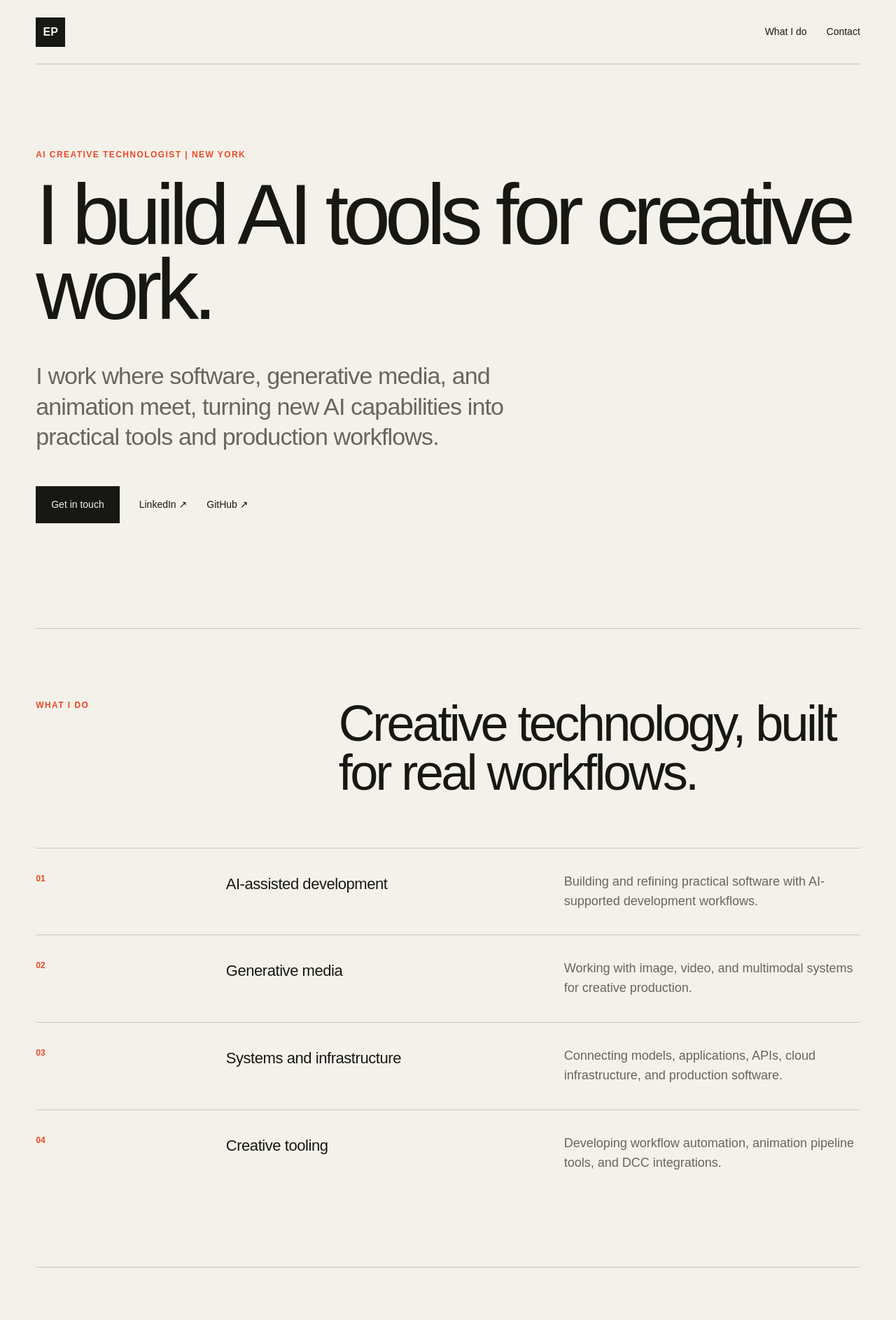
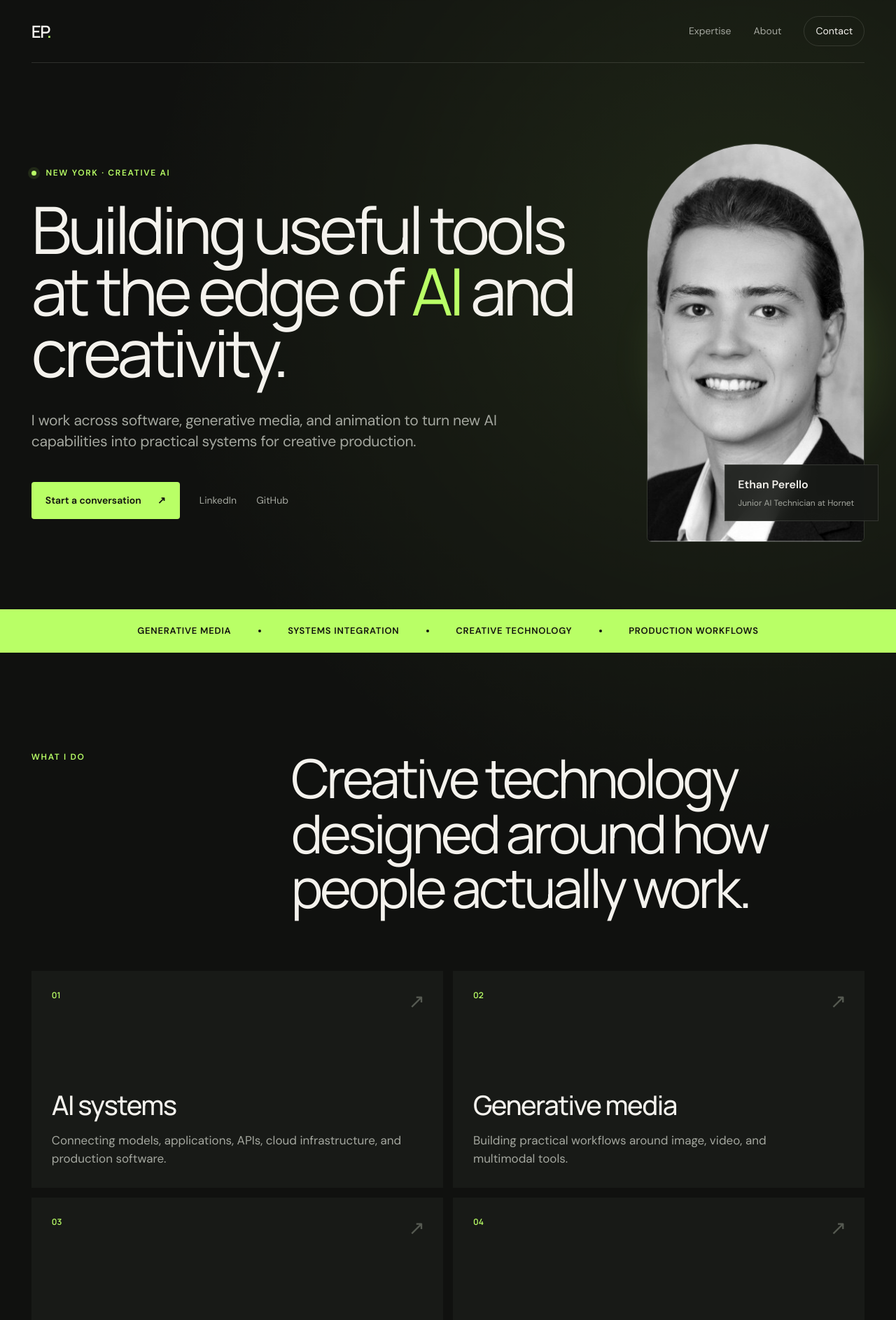
Before and after one commit to EthanPerello/EthanPerello.github.io, a React (Create React App) app: page / in a window 1280 px wide. Shown: the top 1887 px of the page at 70% size. Built offline with nearby package versions, Linux system fonts and the light colour scheme.

Commit message:
Redesign portfolio visual system

```diff
--- a/src/App.css
+++ b/src/App.css
@@ -1,49 +1,118 @@
-:root { --ink: #171714; --paper: #f3f1e9; --muted: #66655f; --line: #cbc8bb; --signal: #e84a28; }
+@import url('https://fonts.googleapis.com/css2?family=DM+Sans:wght@400;500;600&family=Manrope:wght@400;500;600&display=swap');
+
+:root {
+  --ink: #f4f2ed;
+  --paper: #10110f;
+  --panel: #181a17;
+  --panel-soft: #20231f;
+  --muted: #a4a79f;
+  --line: rgba(244, 242, 237, .13);
+  --signal: #b9ff66;
+}
+
 * { box-sizing: border-box; }
 html { scroll-behavior: smooth; }
-body { margin: 0; background: var(--paper); color: var(--ink); font-family: Arial, Helvetica, sans-serif; }
+body { margin: 0; background: var(--paper); color: var(--ink); font-family: 'DM Sans', Arial, sans-serif; }
 a { color: inherit; }
-main { min-height: 100vh; }
-.nav, .hero, .capabilities, .about, footer { width: calc(100% - clamp(48px, 8vw, 160px)); margin: 0 auto; }
-.nav { min-height: 92px; display: flex; align-items: center; justify-content: space-between; border-bottom: 1px solid var(--line); }
-.wordmark { width: 42px; height: 42px; display: grid; place-items: center; background: var(--ink); color: var(--paper); font-weight: 800; text-decoration: none; }
-.nav-links { display: flex; gap: 28px; }
-.nav-links a { text-decoration: none; font-size: 14px; }
-.hero { padding: 120px 0 150px; }
-.eyebrow { margin: 0 0 24px; color: var(--signal); font-size: 12px; font-weight: 800; letter-spacing: .12em; text-transform: uppercase; }
-h1 { max-width: 1200px; margin: 0; font-size: clamp(60px, 9.5vw, 160px); line-height: .88; letter-spacing: -.065em; }
-.lede { max-width: 690px; margin: 48px 0 0; color: var(--muted); font-size: clamp(22px, 3vw, 34px); line-height: 1.28; letter-spacing: -.025em; }
-.actions { display: flex; align-items: center; flex-wrap: wrap; gap: 28px; margin-top: 48px; }
-.actions a { font-size: 14px; text-underline-offset: 4px; }
-.actions .primary { padding: 16px 22px; background: var(--ink); color: var(--paper); text-decoration: none; }
-.capabilities, .about { padding: 100px 0; border-top: 1px solid var(--line); }
-.section-intro { display: grid; grid-template-columns: 1fr 2fr; gap: 60px; }
-.about { display: grid; grid-template-columns: .75fr 1.7fr .65fr; gap: clamp(36px, 5vw, 84px); align-items: start; }
-h2 { max-width: 780px; margin: 0; font-size: clamp(38px, 6vw, 72px); line-height: .98; letter-spacing: -.05em; }
-.capability-list { margin-top: 72px; }
-.capability-list article { display: grid; grid-template-columns: 1fr 2fr 2fr; gap: 60px; padding: 34px 0; border-top: 1px solid var(--line); }
-.capability-list span { color: var(--signal); font-size: 12px; font-weight: 800; }
-.capability-list h3 { margin: 0; font-size: 22px; letter-spacing: -.02em; }
-.capability-list p, .about p { margin: 0; color: var(--muted); font-size: 18px; line-height: 1.55; }
-.about-copy p { max-width: 720px; margin-top: 28px; }
-.profile-photo { width: 100%; aspect-ratio: 1; object-fit: cover; display: block; filter: saturate(.85) contrast(1.02); }
-footer { min-height: 180px; display: flex; align-items: center; justify-content: space-between; gap: 28px; border-top: 1px solid var(--line); }
-footer p { font-size: 18px; }
-footer a { text-underline-offset: 4px; }
-@media (max-width: 760px) {
-  .nav, .hero, .capabilities, .about, footer { width: calc(100% - 32px); }
-  .nav { min-height: 76px; }
-  .wordmark { width: 38px; height: 38px; }
-  .nav-links { gap: 16px; }
+main { min-height: 100vh; overflow: hidden; background: radial-gradient(circle at 82% 10%, rgba(185,255,102,.09), transparent 25%), var(--paper); }
+.nav, .hero, .work, .about, footer { width: min(1400px, calc(100% - clamp(40px, 7vw, 120px))); margin: 0 auto; }
+
+.nav { height: 90px; display: flex; align-items: center; justify-content: space-between; border-bottom: 1px solid var(--line); }
+.wordmark { font: 600 24px/1 'Manrope', sans-serif; letter-spacing: -.06em; text-decoration: none; }
+.wordmark span { color: var(--signal); }
+.nav-links { display: flex; align-items: center; gap: 32px; }
+.nav-links a { color: var(--muted); font-size: 14px; text-decoration: none; transition: color .2s ease; }
+.nav-links a:hover { color: var(--ink); }
+.nav-links .nav-contact { padding: 10px 16px; border: 1px solid var(--line); border-radius: 999px; color: var(--ink); }
+
+.hero { min-height: 760px; padding: clamp(72px, 9vw, 128px) 0 96px; display: grid; grid-template-columns: minmax(0, 1.55fr) minmax(280px, .62fr); align-items: center; gap: clamp(56px, 8vw, 120px); }
+.eyebrow { margin: 0 0 28px; color: var(--signal); font-size: 12px; font-weight: 600; letter-spacing: .14em; text-transform: uppercase; }
+.status-dot { width: 7px; height: 7px; display: inline-block; margin-right: 9px; border-radius: 50%; background: var(--signal); box-shadow: 0 0 0 5px rgba(185,255,102,.1); }
+h1, h2 { font-family: 'Manrope', sans-serif; font-weight: 400; letter-spacing: -.055em; }
+h1 { max-width: 940px; margin: 0; font-size: clamp(62px, 7.3vw, 112px); line-height: .94; }
+h1 em { color: var(--signal); font-style: normal; }
+.lede { max-width: 700px; margin: 38px 0 0; color: var(--muted); font-size: clamp(19px, 1.65vw, 25px); line-height: 1.45; letter-spacing: -.015em; }
+.actions { display: flex; align-items: center; flex-wrap: wrap; gap: 28px; margin-top: 42px; }
+.actions a { color: var(--muted); font-size: 14px; text-decoration: none; }
+.actions a:hover { color: var(--ink); }
+.actions .primary { padding: 16px 20px; border-radius: 4px; background: var(--signal); color: #10110f; font-weight: 600; }
+.actions .primary span { margin-left: 20px; }
+
+.portrait-wrap { position: relative; align-self: stretch; min-height: 500px; display: flex; align-items: flex-end; }
+.portrait-glow { position: absolute; inset: 16% -20% 8% -10%; background: radial-gradient(circle, rgba(185,255,102,.25), rgba(185,255,102,0) 66%); filter: blur(20px); }
+.profile-photo { position: relative; width: 100%; height: min(58vw, 570px); max-height: 570px; display: block; object-fit: cover; object-position: 50% 28%; filter: grayscale(1) contrast(1.05); border-radius: 220px 220px 10px 10px; border: 1px solid rgba(255,255,255,.12); }
+.portrait-label { position: absolute; right: -20px; bottom: 30px; min-width: 220px; padding: 16px 18px; background: rgba(24,26,23,.9); border: 1px solid var(--line); backdrop-filter: blur(12px); }
+.portrait-label span, .portrait-label small { display: block; }
+.portrait-label span { font-weight: 600; }
+.portrait-label small { margin-top: 5px; color: var(--muted); font-size: 12px; }
+
+.marquee { width: 100%; padding: 21px clamp(20px, 6vw, 90px); display: flex; justify-content: center; align-items: center; gap: clamp(18px, 3vw, 48px); background: var(--signal); color: #10110f; white-space: nowrap; overflow: hidden; }
+.marquee span { font-size: 13px; font-weight: 600; letter-spacing: .06em; text-transform: uppercase; }
+.marquee i { width: 4px; height: 4px; flex: 0 0 auto; border-radius: 50%; background: currentColor; }
+
+.work, .about { padding: clamp(90px, 11vw, 160px) 0; }
+.section-heading { display: grid; grid-template-columns: .55fr 1.45fr; gap: 60px; align-items: start; }
+h2 { max-width: 900px; margin: 0; font-size: clamp(46px, 6vw, 82px); line-height: 1.02; }
+.capability-grid { margin-top: 80px; display: grid; grid-template-columns: repeat(2, 1fr); gap: 14px; }
+.capability-grid article { min-height: 310px; padding: 28px; position: relative; display: flex; flex-direction: column; justify-content: flex-end; background: var(--panel); border: 1px solid transparent; transition: transform .25s ease, border-color .25s ease, background .25s ease; }
+.capability-grid article:hover { transform: translateY(-4px); border-color: rgba(185,255,102,.38); background: var(--panel-soft); }
+.number { position: absolute; top: 28px; left: 28px; color: var(--signal); font: 600 12px/1 'Manrope', sans-serif; }
+.card-mark { position: absolute; top: 22px; right: 25px; color: #565a52; font-size: 28px; }
+.capability-grid h3 { margin: 0; font: 500 clamp(28px, 3vw, 42px)/1.08 'Manrope', sans-serif; letter-spacing: -.04em; }
+.capability-grid p { max-width: 500px; margin: 18px 0 0; color: var(--muted); font-size: 17px; line-height: 1.5; }
+
+.about { display: grid; grid-template-columns: 1fr 1fr; gap: clamp(70px, 10vw, 150px); border-top: 1px solid var(--line); }
+.about-copy { padding-top: 4px; }
+.statement { margin: 0; font: 400 clamp(26px, 2.8vw, 40px)/1.3 'Manrope', sans-serif; letter-spacing: -.035em; }
+.about-copy > p:not(.statement) { margin: 34px 0 0; color: var(--muted); font-size: 18px; line-height: 1.65; }
+.background-list { margin-top: 60px; display: grid; grid-template-columns: 1fr 1fr; border-top: 1px solid var(--line); }
+.background-list p, .background-list span { margin: 0; padding: 17px 0; border-bottom: 1px solid var(--line); font-size: 14px; }
+.background-list p { grid-column: 1 / -1; color: var(--signal); font-size: 11px; font-weight: 600; letter-spacing: .13em; text-transform: uppercase; }
+.background-list span:nth-child(even) { color: var(--muted); }
+
+footer { min-height: 520px; padding: 100px 0 34px; position: relative; display: grid; grid-template-columns: 1.4fr .6fr; align-content: space-between; gap: 60px; border-top: 1px solid var(--line); }
+footer h2 { max-width: 720px; }
+.footer-links { display: flex; flex-direction: column; align-items: flex-start; gap: 20px; padding-top: 44px; }
+.footer-links a { color: var(--muted); text-decoration: none; }
+.footer-links a:first-child { color: var(--ink); font-size: 18px; }
+.footer-links span { color: var(--signal); margin-left: 8px; }
+.copyright { grid-column: 1 / -1; margin: 80px 0 0; padding-top: 22px; border-top: 1px solid var(--line); color: #6f736b; font-size: 12px; }
+
+@media (max-width: 900px) {
+  .hero { min-height: auto; grid-template-columns: 1fr; }
+  .portrait-wrap { min-height: 0; width: min(440px, 78vw); justify-self: end; }
+  .profile-photo { height: min(100vw, 540px); }
+  .section-heading, .about { grid-template-columns: 1fr; gap: 44px; }
+  .section-heading h2 { max-width: 760px; }
+}
+
+@media (max-width: 640px) {
+  .nav, .hero, .work, .about, footer { width: calc(100% - 32px); }
+  .nav { height: 74px; }
+  .nav-links { gap: 15px; }
   .nav-links a { font-size: 12px; }
-  .hero { padding: 64px 0 84px; }
-  h1 { font-size: clamp(40px, 15vw, 68px); line-height: .94; }
-  .lede { margin-top: 32px; font-size: 20px; }
-  .actions { gap: 20px; margin-top: 36px; }
-  .capabilities, .about { padding: 72px 0; }
-  .section-intro, .about, .capability-list article { grid-template-columns: 1fr; gap: 24px; }
-  .capability-list { margin-top: 48px; }
-  .capability-list article { padding: 28px 0; }
-  .profile-photo { width: min(72vw, 320px); margin-top: 16px; }
-  footer { align-items: flex-start; flex-direction: column; justify-content: center; }
+  .nav-links a:first-child { display: none; }
+  .nav-links .nav-contact { padding: 8px 12px; }
+  .hero { padding: 64px 0 72px; gap: 52px; }
+  h1 { font-size: clamp(48px, 15vw, 72px); line-height: .97; }
+  .lede { margin-top: 28px; font-size: 18px; }
+  .actions { gap: 22px; margin-top: 34px; }
+  .actions .primary { width: 100%; display: flex; justify-content: space-between; }
+  .portrait-wrap { width: 86vw; }
+  .portrait-label { right: -6px; bottom: 22px; }
+  .marquee { justify-content: flex-start; }
+  .marquee span:nth-of-type(n+3), .marquee i:nth-of-type(n+2) { display: none; }
+  .work, .about { padding: 88px 0; }
+  h2 { font-size: 43px; }
+  .capability-grid { margin-top: 50px; grid-template-columns: 1fr; }
+  .capability-grid article { min-height: 250px; }
+  .background-list { grid-template-columns: 1fr; }
+  .background-list p { grid-column: auto; }
+  .background-list span:nth-child(even) { color: inherit; }
+  footer { min-height: 550px; padding-top: 80px; grid-template-columns: 1fr; align-content: start; }
+  .copyright { grid-column: auto; align-self: end; margin-top: 50px; }
 }
+
+@media (prefers-reduced-motion: reduce) {
+  * { scroll-behavior: auto !important; transition: none !important; }
+}
--- a/src/App.js
+++ b/src/App.js
@@ -3,46 +3,98 @@ import './App.css';
 import profilePhoto from './images/profile-photo.jpg';
 
 const capabilities = [
-  { number: '01', title: 'AI-assisted development', text: 'Building and refining practical software with AI-supported development workflows.' },
-  { number: '02', title: 'Generative media', text: 'Working with image, video, and multimodal systems for creative production.' },
-  { number: '03', title: 'Systems and infrastructure', text: 'Connecting models, applications, APIs, cloud infrastructure, and production software.' },
-  { number: '04', title: 'Creative tooling', text: 'Developing workflow automation, animation pipeline tools, and DCC integrations.' }
+  { number: '01', title: 'AI systems', text: 'Connecting models, applications, APIs, cloud infrastructure, and production software.' },
+  { number: '02', title: 'Generative media', text: 'Building practical workflows around image, video, and multimodal tools.' },
+  { number: '03', title: 'Creative tooling', text: 'Developing workflow automation, animation pipeline tools, and DCC integrations.' },
+  { number: '04', title: 'AI-assisted development', text: 'Using modern AI workflows to turn ideas into reliable, useful software.' }
 ];
+
+const background = ['Game development', 'Full-stack applications', 'Data science', 'Animation and production'];
 
 export default function App() {
   return (
-    <main>
+    <main id="top">
       <nav className="nav" aria-label="Primary navigation">
-        <a className="wordmark" href="#top">EP</a>
-        <div className="nav-links"><a href="#work">What I do</a><a href="mailto:ethanperello@gmail.com">Contact</a></div>
+        <a className="wordmark" href="#top" aria-label="Ethan Perello home">EP<span>.</span></a>
+        <div className="nav-links">
+          <a href="#work">Expertise</a>
+          <a href="#about">About</a>
+          <a className="nav-contact" href="mailto:ethanperello@gmail.com">Contact</a>
+        </div>
       </nav>
-      <section className="hero" id="top">
-        <p className="eyebrow">AI creative technologist | New York</p>
-        <h1>I build AI tools for creative work.</h1>
-        <p className="lede">I work where software, generative media, and animation meet, turning new AI capabilities into practical tools and production workflows.</p>
-        <div className="actions">
-          <a className="primary" href="mailto:ethanperello@gmail.com">Get in touch</a>
-          <a href="https://www.linkedin.com/in/ethanperello/">LinkedIn ↗</a>
-          <a href="https://github.com/EthanPerello">GitHub ↗</a>
+
+      <section className="hero">
+        <div className="hero-copy">
+          <p className="eyebrow"><span className="status-dot" /> New York · Creative AI</p>
+          <h1>Building useful tools at the edge of <em>AI</em> and creativity.</h1>
+          <p className="lede">I work across software, generative media, and animation to turn new AI capabilities into practical systems for creative production.</p>
+          <div className="actions">
+            <a className="primary" href="mailto:ethanperello@gmail.com">Start a conversation <span>↗</span></a>
+            <a href="https://www.linkedin.com/in/ethanperello/">LinkedIn</a>
+            <a href="https://github.com/EthanPerello">GitHub</a>
+          </div>
+        </div>
+        <div className="portrait-wrap" aria-label="Portrait of Ethan Perello">
+          <div className="portrait-glow" />
+          <img className="profile-photo" src={profilePhoto} alt="Ethan Perello" />
+          <div className="portrait-label">
+            <span>Ethan Perello</span>
+            <small>Junior AI Technician at Hornet</small>
+          </div>
         </div>
       </section>
-      <section className="capabilities" id="work" aria-labelledby="work-heading">
-        <div className="section-intro"><p className="eyebrow">What I do</p><h2 id="work-heading">Creative technology, built for real workflows.</h2></div>
-        <div className="capability-list">
-          {capabilities.map((item) => <article key={item.number}><span>{item.number}</span><h3>{item.title}</h3><p>{item.text}</p></article>)}
+
+      <section className="marquee" aria-label="Areas of focus">
+        <span>Generative media</span><i />
+        <span>Systems integration</span><i />
+        <span>Creative technology</span><i />
+        <span>Production workflows</span>
+      </section>
+
+      <section className="work" id="work" aria-labelledby="work-heading">
+        <div className="section-heading">
+          <p className="eyebrow">What I do</p>
+          <h2 id="work-heading">Creative technology designed around how people actually work.</h2>
+        </div>
+        <div className="capability-grid">
+          {capabilities.map((item) => (
+            <article key={item.number}>
+              <span className="number">{item.number}</span>
+              <div className="card-mark" aria-hidden="true">↗</div>
+              <h3>{item.title}</h3>
+              <p>{item.text}</p>
+            </article>
+          ))}
         </div>
       </section>
-      <section className="about" aria-labelledby="about-heading">
-        <p className="eyebrow">Current direction</p>
+
+      <section className="about" id="about" aria-labelledby="about-heading">
+        <div className="about-lead">
+          <p className="eyebrow">How I think</p>
+          <h2 id="about-heading">A systems mindset with a visual point of view.</h2>
+        </div>
         <div className="about-copy">
-          <h2 id="about-heading">Technical thinking with a visual point of view.</h2>
-          <p>I am currently a freelance Junior AI Technician at Hornet. My work is grounded in understanding how models, applications, infrastructure, production software, and creative tools fit together.</p>
-          <p>Before moving into creative AI, I worked across game development, full-stack applications, data science, animation, and production. That range shapes how I approach AI systems and production workflows today.</p>
-          <p>I have also participated in multiple game jams and completed Curious Refuge’s AI Filmmaking course in 2025.</p>
+          <p className="statement">I am most interested in the whole system: how models, infrastructure, applications, production software, and creative tools fit together.</p>
+          <p>I currently work as a freelance Junior AI Technician at Hornet. My broader background helps me move comfortably between technical and creative problems without losing sight of the people using the tools.</p>
+          <div className="background-list">
+            <p>Background</p>
+            {background.map((item) => <span key={item}>{item}</span>)}
+          </div>
         </div>
-        <img className="profile-photo" src={profilePhoto} alt="Ethan Perello" />
       </section>
-      <footer><p>Available for thoughtful AI and creative-technology work.</p><a href="mailto:ethanperello@gmail.com">ethanperello@gmail.com</a></footer>
+
+      <footer>
+        <div>
+          <p className="eyebrow">Get in touch</p>
+          <h2>Let’s build something useful.</h2>
+        </div>
+        <div className="footer-links">
+          <a href="mailto:ethanperello@gmail.com">ethanperello@gmail.com <span>↗</span></a>
+          <a href="https://www.linkedin.com/in/ethanperello/">LinkedIn</a>
+          <a href="https://github.com/EthanPerello">GitHub</a>
+        </div>
+        <p className="copyright">© {new Date().getFullYear()} Ethan Perello · New York</p>
+      </footer>
     </main>
   );
 }
--- a/src/index.css
+++ b/src/index.css
@@ -2,94 +2,9 @@
 @tailwind components;
 @tailwind utilities;
 
-:root {
-  --bg-primary: #121212;
-  --bg-secondary: #1E1E1E;
-  --bg-card: #242424;
-  --bg-card-hover: #2A2A2A;
-  --text-primary: #FFFFFF;
-  --text-secondary: #AAAAAA;
-  --accent-blue: #3366FF;
-  --accent-purple: #8C52FF;
-  --accent-glow: rgba(51, 102, 255, 0.15);
-}
-
+html { background: #10110f; }
 body {
-  background-color: var(--bg-primary);
-  color: var(--text-primary);
   margin: 0;
-  padding: 0;
-  font-family: -apple-system, BlinkMacSystemFont, 'Segoe UI', 'Roboto', 'Oxygen',
-    'Ubuntu', 'Cantarell', 'Fira Sans', 'Droid Sans', 'Helvetica Neue',
-    sans-serif;
   -webkit-font-smoothing: antialiased;
   -moz-osx-font-smoothing: grayscale;
 }
-
-/* Custom Animation Classes */
-@keyframes fadeIn {
-  from {
-    opacity: 0;
-    transform: translateY(10px);
-  }
-  to {
-    opacity: 1;
-    transform: translateY(0);
-  }
-}
-
-@keyframes modalFadeIn {
-  from {
-    opacity: 0;
-    transform: translateY(-20px);
-  }
-  to {
-    opacity: 1;
-    transform: translateY(0);
-  }
-}
-
-.animate-fadeIn {
-  animation: fadeIn 0.5s ease-out forwards;
-}
-
-.animate-modalFadeIn {
-  animation: modalFadeIn 0.3s ease-out forwards;
-}
-
-/* Custom Scale for Hover */
-.hover\:scale-102:hover {
-  transform: scale(1.02);
-}
-
-/* Line Clamp for Descriptions */
-.line-clamp-3 {
-  display: -webkit-box;
-  -webkit-line-clamp: 3;
-  -webkit-box-orient: vertical;
-  overflow: hidden;
-}
-
-/* Smooth Scrolling */
-html {
-  scroll-behavior: smooth;
-}
-
-/* Custom Scrollbar */
-::-webkit-scrollbar {
-  width: 10px;
-  height: 10px;
-}
-
-::-webkit-scrollbar-track {
-  background: #1e1e1e;
-}
-
-::-webkit-scrollbar-thumb {
-  background: #333;
-  border-radius: 5px;
-}
-
-::-webkit-scrollbar-thumb:hover {
-  background: #444;
-}
```
